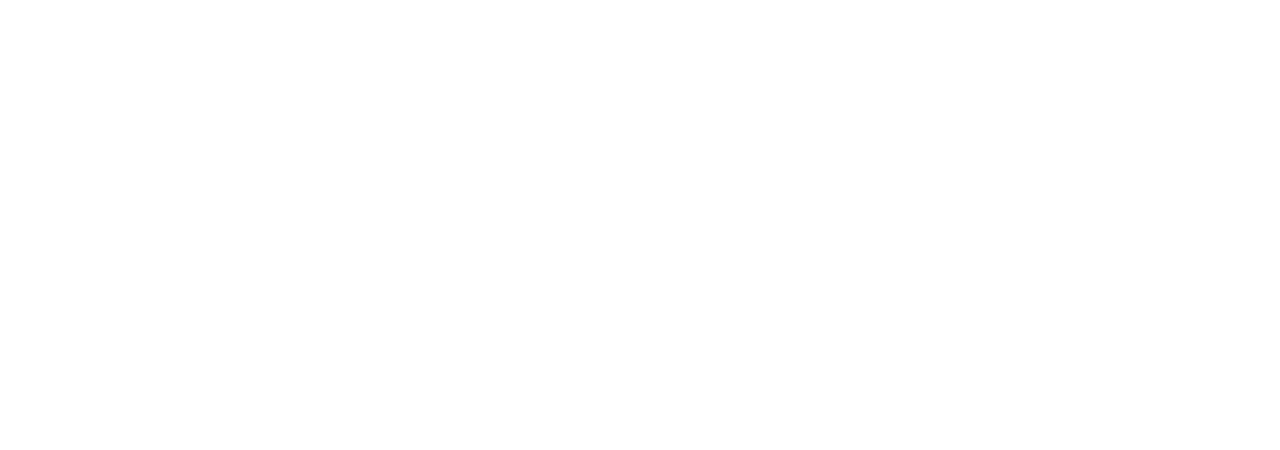
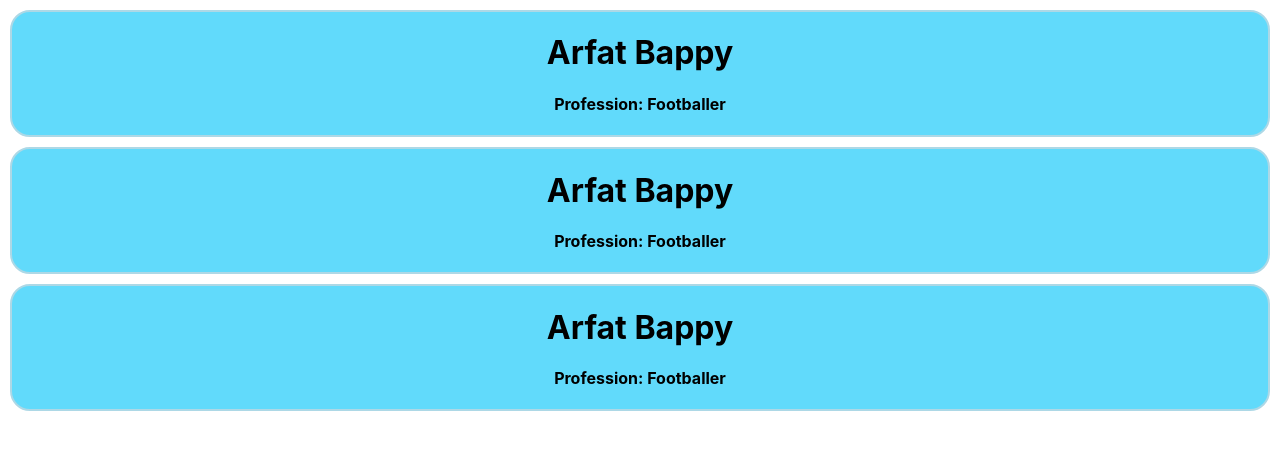
Before and after one commit to 404Bappy/Learning-React, a React (Create React App) app: page / in a window 1280 px wide. Shown: the top 450 px of the page. Built offline with nearby package versions, Linux system fonts and the light colour scheme.

Commit message:
first commit

```diff
--- a/src/App.css
+++ b/src/App.css
@@ -32,7 +32,15 @@
   from {
     transform: rotate(0deg);
   }
+
   to {
     transform: rotate(360deg);
   }
 }
+
+.person {
+  background-color: #61dafb;
+  border: 2px solid lightblue;
+  border-radius: 20px;
+  margin: 10px;
+}
--- a/src/App.js
+++ b/src/App.js
@@ -4,14 +4,21 @@
 function App() {
   return (
     <div className="App">
-      <person></person>
-      <person></person>
+      <Person></Person>
+      <Person></Person>
+      <Person></Person>
     </div>
   );
 }
 
-function person() {
-  return <h1>Arafat Bappy</h1>
+function Person() {
+
+  return (
+    <div className='person'>
+      <h1>Arfat Bappy</h1>
+      <h4>Profession: Footballer</h4>
+    </div>
+  );
 }
 
 export default App;
```
